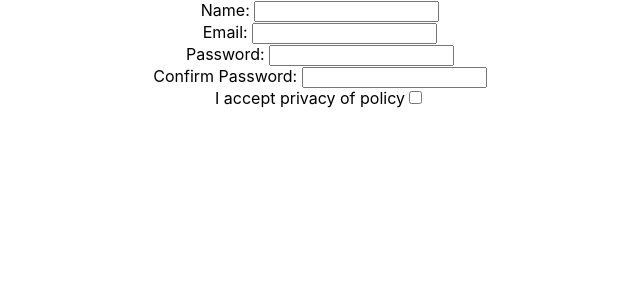
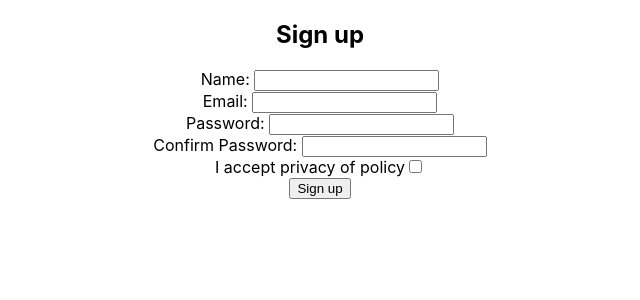
Before and after one commit to Hooseinsalari/Form-Project, a React (Create React App) app in the folder my-project/: page / in a window 1280 px wide. Shown: the top 300 px of the page, without its empty margins (320-960 px from the left). Built offline with nearby package versions, Linux system fonts and the light colour scheme.

Commit message:
touch handler and set error

```diff
--- a/my-project/package.json
+++ b/my-project/package.json
@@ -10,6 +10,7 @@
     "react-dom": "^17.0.2",
     "react-loads": "^9.2.6",
     "react-scripts": "4.0.3",
+    "react-toastify": "^8.0.3",
     "web-vitals": "^1.1.2"
   },
   "scripts": {
--- a/my-project/src/components/SignIn.js
+++ b/my-project/src/components/SignIn.js
@@ -1,5 +1,10 @@
 import React, {useState, useEffect} from 'react';
+
+import { ToastContainer } from 'react-toastify';
+import 'react-toastify/dist/ReactToastify.css';
+
 import { validData } from './validData';
+import { notify } from './toastify';
 
 const SignIn = () => {
 
@@ -12,11 +17,12 @@ const SignIn = () => {
     })
 
     const [errors, setErrors] = useState({})
+    const [touched, setTouched] = useState({})
 
     useEffect(() => {
         setErrors(validData(data))
         console.log(errors)
-    },[data])
+    },[data, touched])
 
     const changHandler = (event) => {
         if(event.target.name === "isAccept"){
@@ -27,30 +33,62 @@ const SignIn = () => {
 
     }
 
+    const focusHandler = (event) => {
+        setTouched({...touched, [event.target.name]: true})
+    }
+
+    const submitHandler = (event) => {
+        event.preventDefault();
+        if(!Object.keys(errors).length) {
+            notify("Your Sign up is Successfuly", "success")
+        } else {
+            notify("Invalid data!", 'error')
+            setTouched({
+                name: true,
+                email: true,
+                password: true,
+                confirmPassword: true,
+                isAccept: true
+            })
+        }
+    }
+
+
     return (
         <div>
-            <form>
+            <form onSubmit={submitHandler}>
+                <h2>Sign up</h2>
                 <div>
                     <label>Name: </label>
-                    <input type="text" name="name" value={data.name} onChange={changHandler} />
+                    <input type="text" name="name" value={data.name} onChange={changHandler} onFocus={focusHandler} />
+                    {errors.name && touched.name && <span>{errors.name}</span>}
                 </div>
                 <div>
                     <label>Email: </label>
-                    <input type="text" name="email" value={data.email} onChange={changHandler} />
+                    <input type="text" name="email" value={data.email} onChange={changHandler} onFocus={focusHandler} />
+                    {errors.email && touched.email && <span>{errors.email}</span>}
                 </div>
                 <div>
                     <label>Password: </label>
-                    <input type="password" name="password" value={data.password} onChange={changHandler} />
+                    <input type="password" name="password" value={data.password} onChange={changHandler} onFocus={focusHandler} />
+                    {errors.password  && touched.password && <span>{errors.password}</span>}
                 </div>
                 <div>
                     <label>Confirm Password: </label>
-                    <input type="password" name="confirmPassword" value={data.confirmPassword} onChange={changHandler} />
+                    <input type="password" name="confirmPassword" value={data.confirmPassword} onChange={changHandler} onFocus={focusHandler} />
+                    {errors.confirmPassword && touched.confirmPassword && <span>{errors.confirmPassword}</span>}
                 </div>
                 <div>
                     <label>I accept privacy of policy</label>
-                    <input type="checkbox" name="isAccept" value={data.isAccept} onChange={changHandler} />
+                    <input type="checkbox" name="isAccept" value={data.isAccept} onChange={changHandler} onFocus={focusHandler} />
+                    {errors.isAccept && touched.isAccept && <span>{errors.isAccept}</span>}
+                </div>
+                <div>
+                    {/* <a href="#">Login</a> */}
+                    <button type="submit">Sign up</button>
                 </div>
             </form>
+            <ToastContainer />
         </div>
     );
 };
--- /dev/null
+++ b/my-project/src/components/toastify.js
@@ -0,0 +1,10 @@
+import { toast } from 'react-toastify';
+
+
+export const notify = (text, type) => {
+    if(type === "success") {
+        toast.success(text);
+    } else {
+        toast.error(text);
+    }
+};
```
Also changed, not shown: 1 other file (tests, documents, lock files or other folders).
